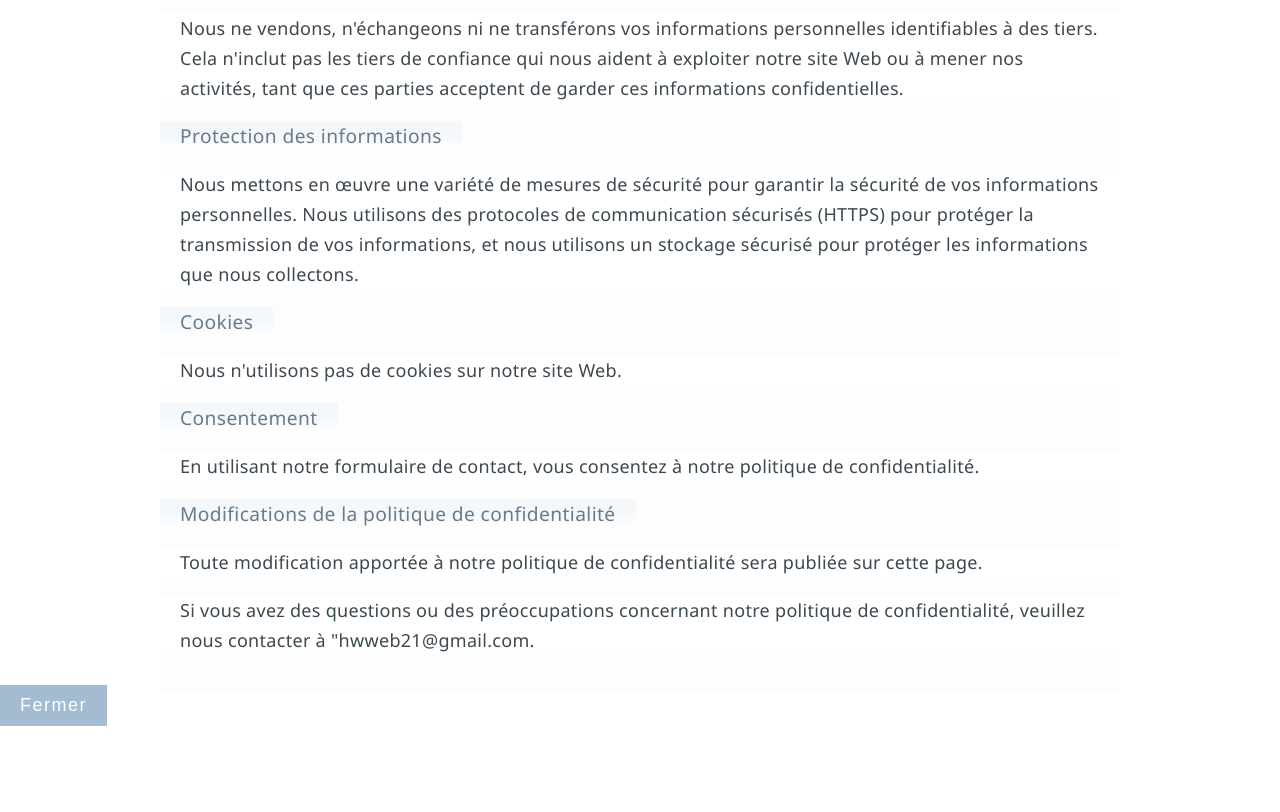
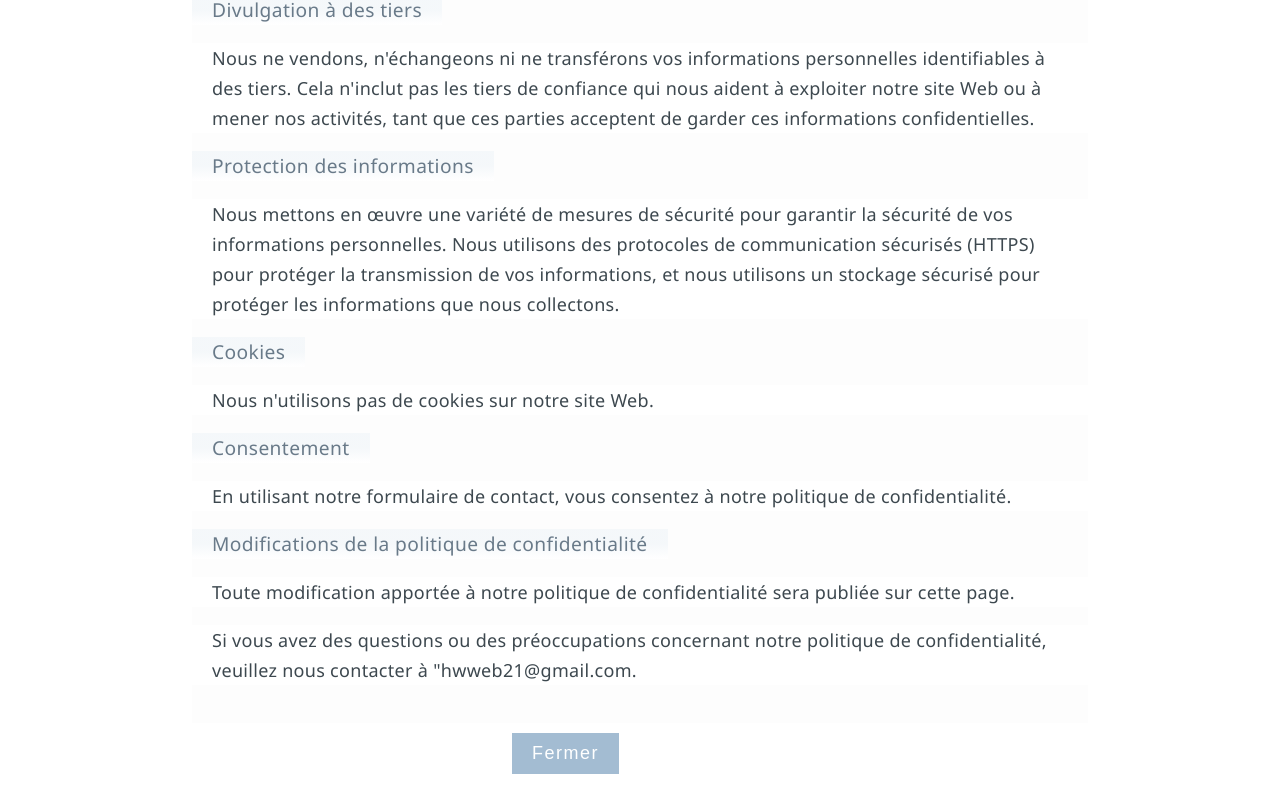
Before and after one commit to heltnx/hw-web, a React (Create React App) app: page /hw-web/Confidentialite in a window 1280 px wide. Shown: the part 638-1450 px from the top of the page. Before the commit the page ends 1364 px from the top, so only its background shows below. Built offline with nearby package versions, Linux system fonts and the light colour scheme; a web font is replaced by a local one.

Commit message:
reglage css confidentialite

```diff
--- a/src/pages/confidentialite/Confidentialite.jsx
+++ b/src/pages/confidentialite/Confidentialite.jsx
@@ -1,13 +1,13 @@
 import React from 'react';
 import Button from '../../components/button/Button'
-import { Link } from 'react-router-dom';
+import { NavLink } from 'react-router-dom';
 import './confidentialite.css';
 
 
 const Confidentialite = () => {
 
     return (
-        <div>
+        <div >
             <div >
                 <h1>Politique de confidentialité</h1>
             </div>
@@ -38,9 +38,11 @@ const Confidentialite = () => {
 
                 <p>Si vous avez des questions ou des préoccupations concernant notre politique de confidentialité, veuillez nous contacter à "hwweb21@gmail.com.</p>
             </div>
-            <Button>
-                <Link to="/contact" >Fermer</Link>
-            </Button>
+            <div className="confidentialite-button">
+                <Button  >
+                    <NavLink to="/contact" >Fermer</NavLink>
+                </Button>
+            </div>
         </div>
     );
 };
--- a/src/pages/confidentialite/confidentialite.css
+++ b/src/pages/confidentialite/confidentialite.css
@@ -1,9 +1,10 @@
 .confidentialite {
-    margin: 0 auto;
+    margin: 0 15%;
     background-color: rgb(253, 253, 253);
-    width: 75%;
+    width: 70%;
     padding-top: 5px;
     padding-bottom: 20px;
+    max-width: 1000PX;
 }
 
 .confidentialite h2 {
@@ -17,12 +18,11 @@
     background-color: rgb(255 255 255 / 100%);
     padding: 0 20px;
     text-align: left;
-
 }
 
-.confidentialite button.custom-button {
-    margin: auto;
+.confidentialite-button button {
+    margin: 30px auto;
     position: relative;
-    left: 200px;
+    left: 40%;
     bottom: 20px;
 }
```
